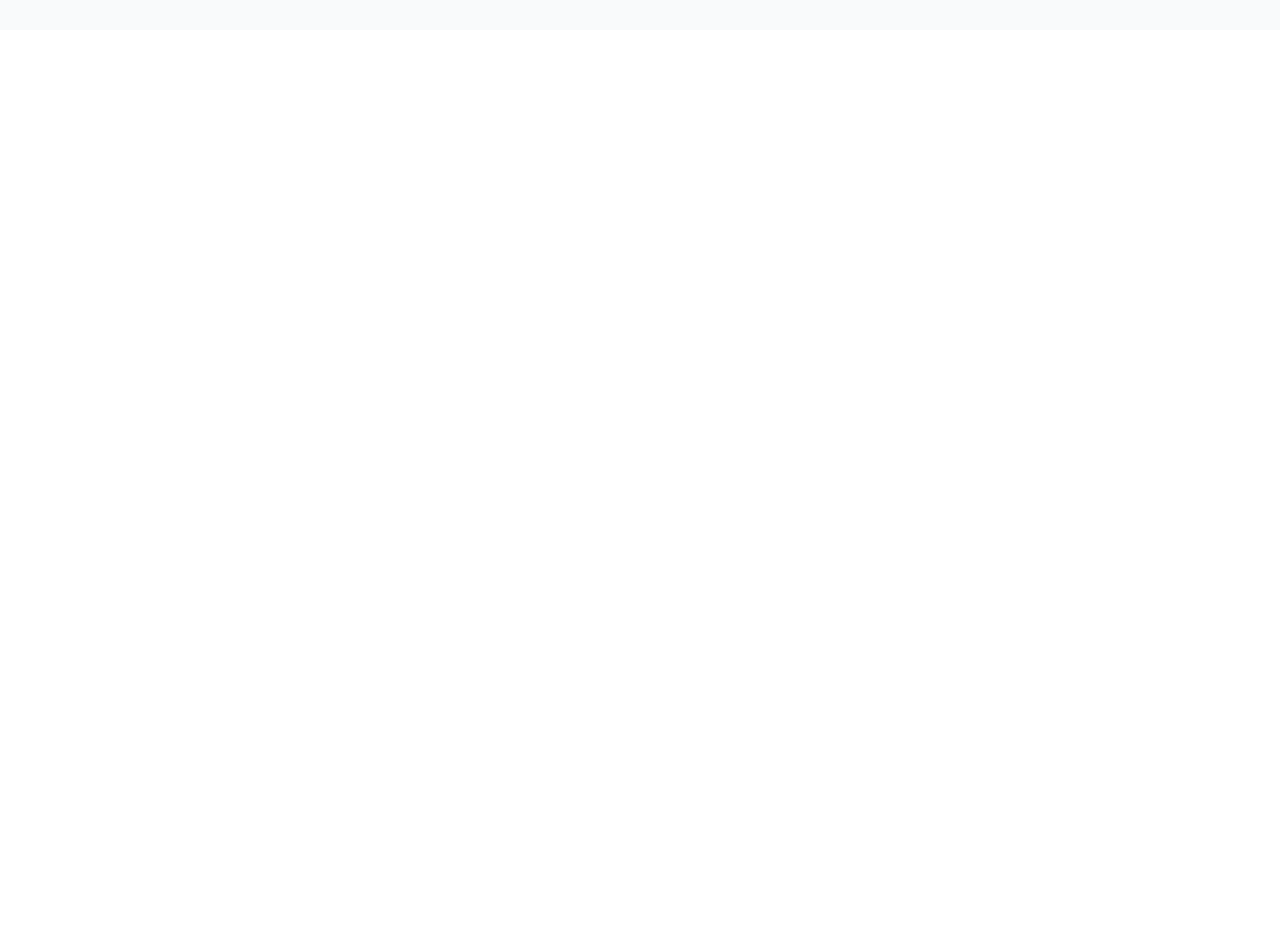
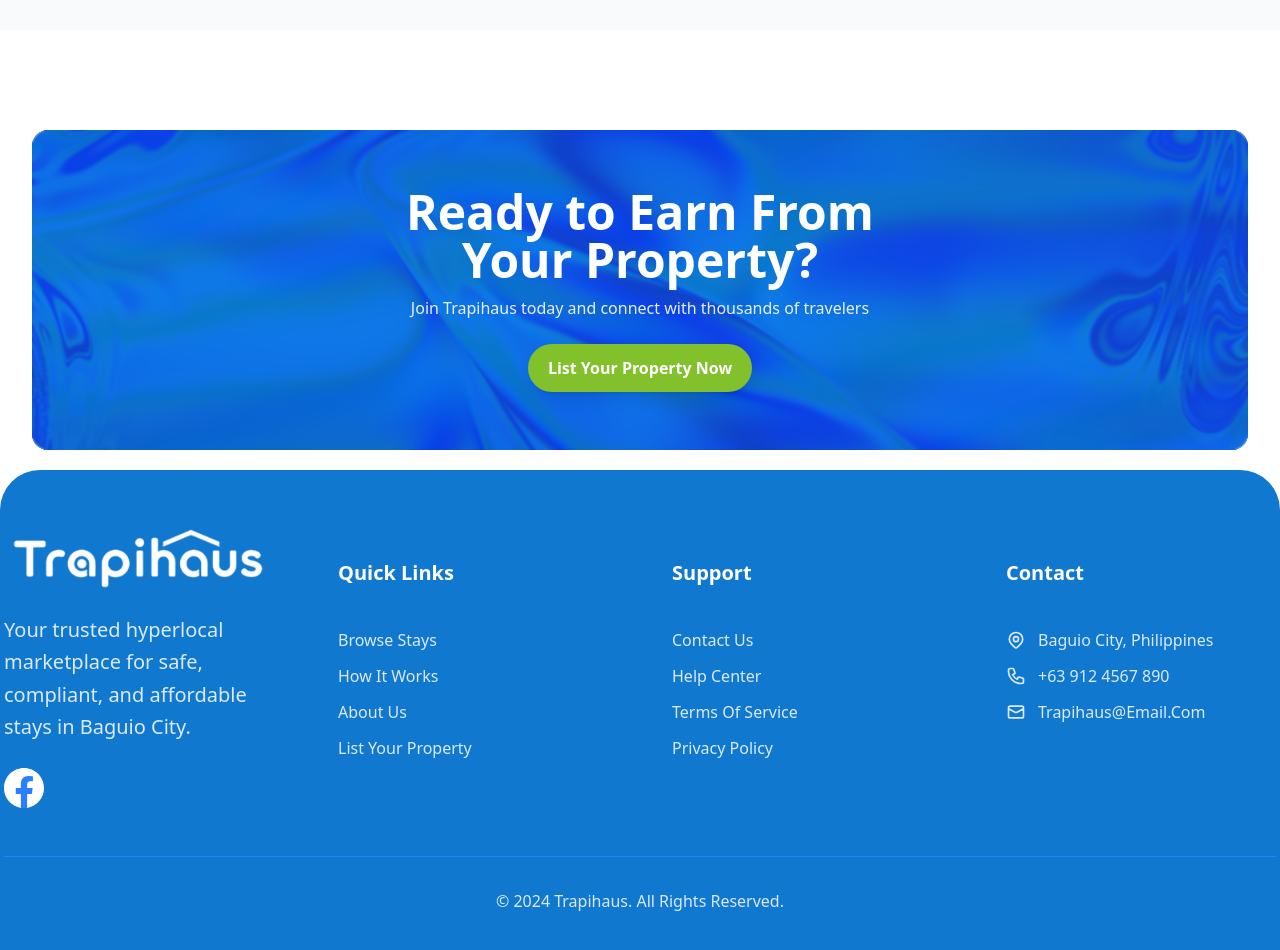
Before and after one commit to Inv8Solutions/trapihaus, a Next.js app: page /ListProperty in a window 1280 px wide. Shown: the part 2500-3450 px from the top of the page. Before the commit the page ends 2630 px from the top, so only its background shows below. Built offline with nearby package versions, Linux system fonts and the light colour scheme.

Commit message:
finished list property

```diff
--- /dev/null
+++ b/src/app/ListProperty/Iridescence.tsx
@@ -0,0 +1,23 @@
+"use client";
+
+import SharedIridescence from "../browse/Iridescence";
+
+interface LocalIridescenceProps {
+  color?: [number, number, number];
+  speed?: number;
+  amplitude?: number;
+  mouseReact?: boolean;
+}
+
+export default function Iridescence({
+  color = [0.06, 0.47, 0.91], // tuned blue-ish default
+  speed = 0.9,
+  amplitude = 0.09,
+  mouseReact = true,
+}: LocalIridescenceProps) {
+  return (
+    <div className="w-full h-full relative overflow-hidden isolate">
+      <SharedIridescence color={color} speed={speed} amplitude={amplitude} mouseReact={mouseReact} />
+    </div>
+  );
+}
--- a/src/app/ListProperty/ListJoinUs.tsx
+++ b/src/app/ListProperty/ListJoinUs.tsx
@@ -33,7 +33,7 @@
 
       <div className="flex items-center gap-3">
         <div className="relative w-10 h-10 rounded-full overflow-hidden">
-          <Image src={avatar} alt={name} fill className="object-cover" sizes="40px" />
+          <Image src={avatar} alt={name} fill className="object-cover" sizes="40px" unoptimized />
         </div>
         <div>
           <h4 className="font-semibold text-gray-900 text-sm font-lexend">{name}</h4>
--- /dev/null
+++ b/src/app/ListProperty/ReadyToEarn.tsx
@@ -0,0 +1,37 @@
+"use client";
+
+import Iridescence from "../browse/Iridescence";
+import Link from "next/link";
+
+export default function ReadyToEarn() {
+  return (
+    <div className="px-8">
+        <section className="relative w-full h-[260px] md:h-[300px] lg:h-[320px] overflow-hidden rounded-2xl bg-gradient-to-r from-blue-600 to-blue-500 mb-[100px]">
+        {/* Animated background */}
+        <div className="absolute inset-0 z-0 pointer-events-none">
+            <Iridescence color={[0.06, 0.47, 0.91]} speed={0.8} amplitude={0.08} mouseReact={true} />
+        </div>
+
+        <div className="relative z-10 flex items-center justify-center h-full backdrop-blur-[1px]">
+            <div className="max-w-4xl w-full text-center px-6">
+            <h2 className="text-3xl md:text-4xl lg:text-5xl font-bold text-white font-lexend mb-3">
+                Ready to Earn From
+                <br />
+                Your Property?
+            </h2>
+            <p className="text-white/90 mb-6 font-lexend">Join Trapihaus today and connect with thousands of travelers</p>
+
+            <div className="flex items-center justify-center">
+                <Link href="/ListProperty/create" className="inline-block bg-[#83C12C] hover:bg-green-600 text-white font-semibold px-5 py-3 rounded-full shadow-lg transition">
+                List Your Property Now
+                </Link>
+            </div>
+            </div>
+        </div>
+
+        {/* Decorative rounded blue overlay mimic: subtle border to match design */}
+        <div className="pointer-events-none absolute inset-0 rounded-2xl ring-0" />
+        </section>
+    </div>
+  );
+}
--- a/src/app/ListProperty/page.tsx
+++ b/src/app/ListProperty/page.tsx
@@ -5,6 +5,8 @@
 import WhyList from "./WhyList";
 import ListHowItWorks from "./ListHowItWorks";
 import ListJoinUs from "./ListJoinUs";
+import ReadyToEarn from "./ReadyToEarn";
+import Footerr from "../components/layout/Footerr";
 
 export default function ListPropertyPage() {
   return (
@@ -15,6 +17,8 @@
         <WhyList />
         <ListHowItWorks />
         <ListJoinUs />
+        <ReadyToEarn />
+        <Footerr />
       </main>
     </>
   );
--- a/src/app/browse/Iridescence.tsx
+++ b/src/app/browse/Iridescence.tsx
@@ -68,7 +68,7 @@
     const gl = renderer.gl;
     gl.clearColor(1, 1, 1, 1);
 
-    const geometry = new Triangle(gl);
+  const geometry = new Triangle(gl);
     const program = new Program(gl, {
       vertex: vertexShader,
       fragment: fragmentShader,
@@ -86,7 +86,14 @@
 
     function resize() {
       const scale = 1;
-      renderer.setSize(ctn.offsetWidth * scale, ctn.offsetHeight * scale);
+      const w = ctn.offsetWidth * scale;
+      const h = ctn.offsetHeight * scale;
+      renderer.setSize(w, h);
+      // Ensure CSS sizing doesn't exceed container and cause horizontal scroll
+      gl.canvas.style.width = '100%';
+      gl.canvas.style.height = '100%';
+      gl.canvas.style.maxWidth = '100%';
+      gl.canvas.style.maxHeight = '100%';
       program.uniforms.uResolution.value = new Color(
         gl.canvas.width,
         gl.canvas.height,
@@ -94,18 +101,31 @@
       );
     }
     window.addEventListener('resize', resize, false);
+
+    const mesh = new Mesh(gl, { geometry, program });
+
+    // Container layout & overflow control
+    if (!ctn.style.position) ctn.style.position = 'relative';
+    ctn.style.overflow = 'hidden';
+
+    // Canvas layout
+    Object.assign(gl.canvas.style, {
+      position: 'absolute',
+      top: '0',
+      left: '0',
+      display: 'block'
+    });
+
+    ctn.appendChild(gl.canvas);
     resize();
 
-    const mesh = new Mesh(gl, { geometry, program });
     let animateId: number;
-
     function update(t: number) {
       animateId = requestAnimationFrame(update);
       program.uniforms.uTime.value = t * 0.001;
       renderer.render({ scene: mesh });
     }
     animateId = requestAnimationFrame(update);
-    ctn.appendChild(gl.canvas);
 
     function handleMouseMove(e: MouseEvent) {
       const rect = ctn.getBoundingClientRect();
@@ -125,7 +145,18 @@
       if (mouseReact) {
         ctn.removeEventListener('mousemove', handleMouseMove);
       }
-      ctn.removeChild(gl.canvas);
+      if (gl && gl.canvas && ctn.contains(gl.canvas)) {
+        ctn.removeChild(gl.canvas);
+      }
+      // don't overwrite container position if it had a prior value
+      // (we only set it if it was falsy)
+      try {
+        if (ctn.style && ctn.style.position === 'relative') {
+          ctn.style.position = '';
+        }
+      } catch (e) {
+        // ignore
+      }
       gl.getExtension('WEBGL_lose_context')?.loseContext();
     };
   }, [color, speed, amplitude, mouseReact]);
--- a/src/app/components/layout/Footerr.tsx
+++ b/src/app/components/layout/Footerr.tsx
@@ -11,7 +11,7 @@
           {/* Brand Section */}
           <div className="lg:col-span-1">
             <Link href="/" className="flex items-center flex-none">
-              <Image src="/logo.png" alt="TrapiHaus" width={160} height={80} className="h-[80px] w-auto" />
+              <Image src="/logo.png" alt="TrapiHaus" width={160} height={80} className="h-[80px] w-auto" style={{ width: 'auto' }} />
             </Link>
             <p className="text-blue-100 font-lexend leading-relaxed mb-6 mt-4 text-[20px]">
               Your trusted hyperlocal marketplace for safe, compliant, and affordable stays in Baguio City.
--- a/src/app/components/layout/Navbar.tsx
+++ b/src/app/components/layout/Navbar.tsx
@@ -13,7 +13,7 @@
         <nav className={`${lexend.className} w-full bg-blue-600 rounded-full py-3 shadow-md mt-[24px]`}>
             <div className="max-w-6xl mx-auto flex items-center">
                 <Link href="/" className="flex items-center flex-none hover:opacity-80 transition-opacity duration-200">
-                    <Image src="/logo.png" alt="TrapiHaus" width={120} height={32} className="h-8 w-auto cursor-pointer" priority />
+                    <Image src="/logo.png" alt="TrapiHaus" width={120} height={32} className="h-8 w-auto cursor-pointer" style={{ width: 'auto' }} priority />
                 </Link>
 
                 <div className="flex-1 hidden md:flex justify-center space-x-8 text-white text-[18px]">
--- a/src/app/components/sections/JoinUs.tsx
+++ b/src/app/components/sections/JoinUs.tsx
@@ -33,7 +33,7 @@
 
       <div className="flex items-center gap-3">
         <div className="relative w-10 h-10 rounded-full overflow-hidden">
-          <Image src={avatar} alt={name} fill className="object-cover" sizes="40px" />
+          <Image src={avatar} alt={name} fill className="object-cover" sizes="40px" unoptimized />
         </div>
         <div>
           <h4 className="font-semibold text-gray-900 text-sm font-lexend">{name}</h4>
```
